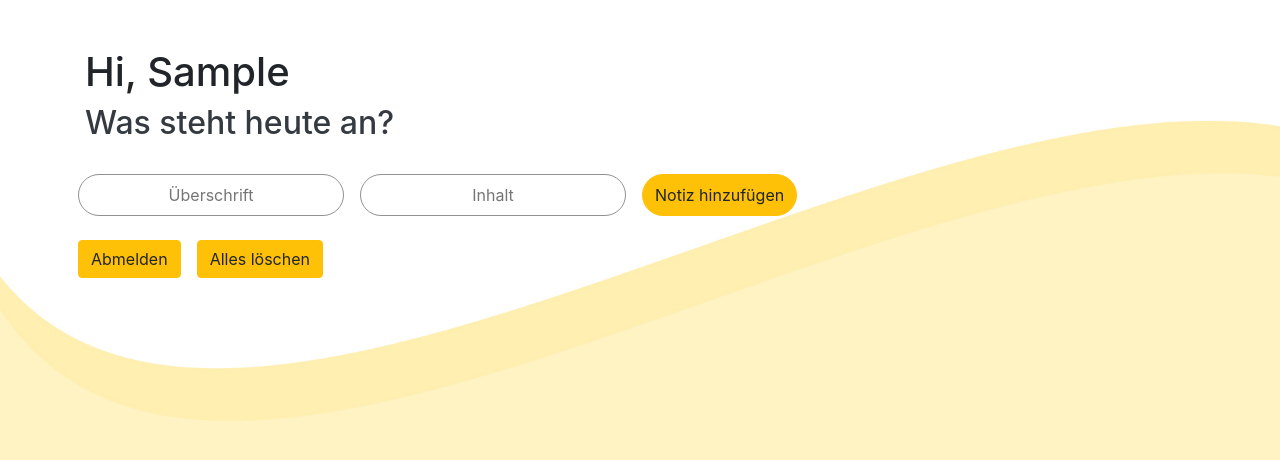
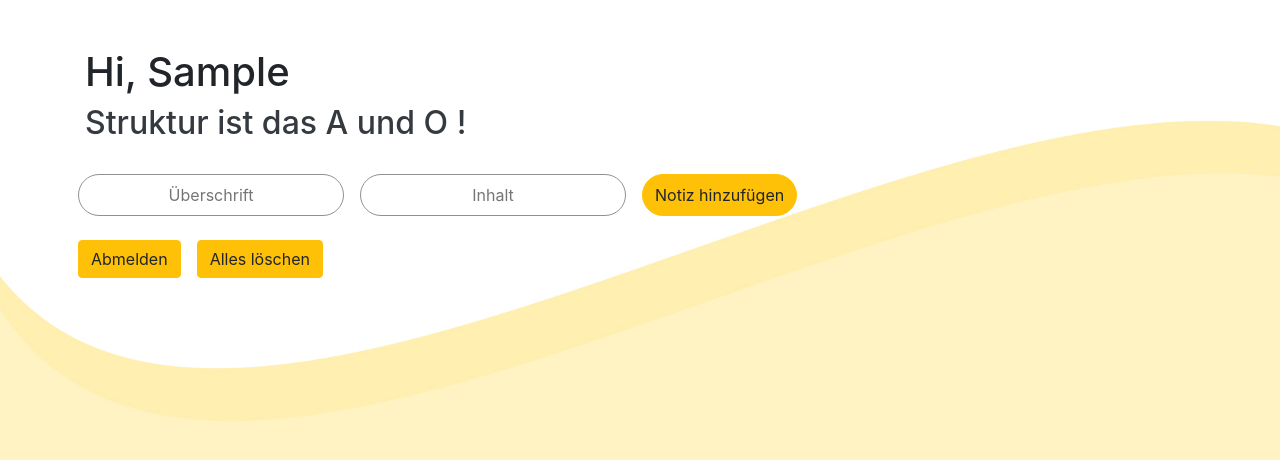
Before and after one commit to christianhank/React-Js-Localstorage-Todos, a React (Create React App) app: page / in a window 1280 px wide. Both pictures are taken after typing "Sample" into the empty fields and a click on the button "Go". Shown: the top 460 px of the page. Built offline with nearby package versions, Linux system fonts and the light colour scheme.

Commit message:
adding random sentences

```diff
--- a/src/main_screen.js
+++ b/src/main_screen.js
@@ -54,12 +54,16 @@ function Main(props){
             localStorage.setItem("todos",JSON.stringify(newArray))
          })
 
+
+    var texte = ["Was steht heute an?","Soll ich die Peitsche schonmal rausholen?","Deine Aufgaben für heute:","Struktur ist das A und O !","Trau lieber deiner Todo Liste als deinem Glück."];
+    var randomNumber = Math.floor(Math.random() * 6);
+
+
     return(
         <div className="main container py-5">
             <h1>Hi, {localStorage.getItem("name")}</h1>
-            <h2 className="text-dark">Was steht heute an?</h2>
+            <h2 className="text-dark">{texte[randomNumber]}</h2>
             <div className="row">
-
 
             </div>
             <div className="row my-4">
--- a/src/todo.js
+++ b/src/todo.js
@@ -22,8 +22,6 @@ function Todo(props){
             <div className="col-md-2 d-flex  justify-content-center align-items-center">
                 <button className="btn btn-danger deleteBtn" onClick={() => check()}>X</button>
             </div>
-
-
         </div>
     )
 }
```
